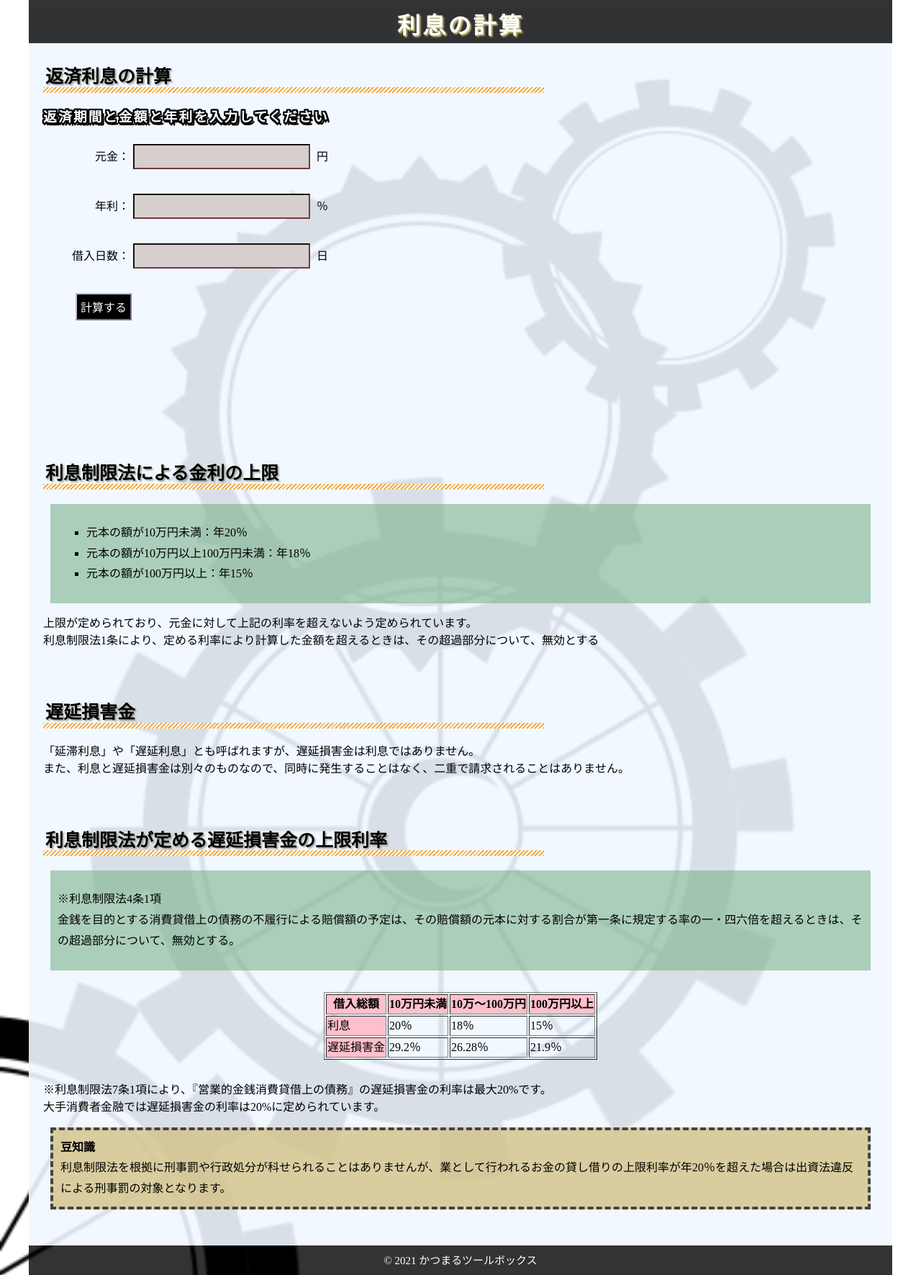
After one commit to katsuki-hub/tool, a PHP site: page /content/interest.php in a window 1280 px wide. The commit adds this page. Shown: the whole page at 72% size. Run offline with PHP 8.4, Linux system fonts and the light colour scheme.

Commit message:
interest ADD

```diff
--- a/content/dollarRate.php
+++ b/content/dollarRate.php
@@ -73,7 +73,7 @@
           <h3>日本円に換算したい＄を入力してください</h3>
           <!--入力フォーム-->
           <form method="POST" action="<?php echo es($_SERVER['PHP_SELF']); ?>">
-            <ul class="nolist">
+            <ul>
               <li>
                 <label>
                   <input type="number" name="toYen" value="<?php echo $toYen; ?>">
@@ -100,7 +100,7 @@
           <h3>米ドルに換算したい￥を入力してください</h3>
           <!--入力フォーム-->
           <form method="POST" action="<?php echo es($_SERVER['PHP_SELF']); ?>">
-            <ul class="nolist">
+            <ul>
               <li>
                 <label>
                   <input type="number" name="toDoll" value="<?php echo $toDoll; ?>">
--- /dev/null
+++ b/content/interest.php
@@ -0,0 +1,163 @@
+<!doctype html>
+<html lang="ja" prefix="og:http://ogp.me/ns#">
+
+<head>
+  <?php $title = "借入利率と利息制限法の知識" ?>
+  <?php require_once "../common/head.php"; ?>
+</head>
+
+<body>
+  <header>
+    <?php $headerTitle = "利息の計算" ?>
+    <?php require_once "../common/header.php"; ?>
+  </header>
+  <div class="wall">
+    <div class="main-wrapper">
+      <?php require_once "../common/es.php";
+      if (!checkEn($_POST)) { //文字エンコードの検証
+        $encoding = mb_internal_encoding(); //PHPが使うエンコードを調べる
+        $err = "Encoding Error! The espected encoding is" . $encoding;
+        exit($err); //エラーメッセージを出してコードのキャンセルする
+      }
+      $_POST = es($_POST); //HTMLエスケープ(xss対策)
+      ?>
+      <section>
+        <h2>返済利息の計算</h2>
+        <h3>返済期間と金額と年利を入力してください</h3>
+
+        <!--$_POSTの数字の入力チェック-->
+        <?php
+        if (isset($_POST["cash"])) {
+          $isNum = is_numeric($_POST["cash"]); //数値かどうか確認
+          if ($isNum) {
+            $cash = $_POST["cash"];
+            $error = "";
+          } else {
+            $cash = "";
+            $error = '<span class = "error">金額を入力してください！</span>';
+          }
+        } else { //POSTされた値がない場合
+          $isNum = false;
+          $cash = "";
+          $error = "";
+        }
+
+        if (isset($_POST["rate"])) {
+          $isNum2 = is_numeric($_POST["rate"]); //数値かどうか確認
+          if ($isNum2) {
+            $rate = $_POST["rate"];
+            $error2 = "";
+          } else {
+            $rate = "";
+            $error2 = '<span class = "error">年利を入力してください！</span>';
+          }
+        } else { //POSTされた値がない場合
+          $isNum2 = false;
+          $rate = "";
+          $error2 = "";
+        }
+
+        if (isset($_POST["day"])) {
+          $isNum3 = is_numeric($_POST["day"]); //数値かどうか確認
+          if ($isNum3) {
+            $day = $_POST["day"];
+            $error3 = "";
+          } else {
+            $day = "";
+            $error3 = '<span class = "error">借入日数を入力してください！</span>';
+          }
+        } else { //POSTされた値がない場合
+          $isNum3 = false;
+          $day = "";
+          $error3 = "";
+        }
+        ?>
+
+        <!--入力フォーム-->
+        <form method="POST" action="<?php echo es($_SERVER['PHP_SELF']); ?>">
+          <ul>
+            <li>
+              <label>
+                　　元金：<input type="number" name="cash" value="<?php echo $cash; ?>">
+              </label>円
+              <?php echo "<br>{$error}<br>" ?>
+              <label>
+                　　年利：<input type="text" name="rate" value="<?php echo $rate; ?>">
+              </label>％
+              <?php echo "<br>{$error2}<br>" ?>
+            </li>
+            <label>
+              借入日数：<input type="number" name="day" value="<?php echo $day; ?>">
+            </label>日
+            <?php echo "<br>{$error3}<br>" ?>
+            <li><input type="submit" value="計算する"></li>
+          </ul>
+        </form>
+
+        <!-- 数値だった場合計算結果表示 -->
+        <?php
+        if ($isNum && $isNum2 && $isNum3) {
+          echo "<HR>";
+          $cash_fmt = number_format($cash);
+          $interestRate = $rate / 100;
+          $interest = $cash * $interestRate / 365 * $day;
+          $interestFloor = floor($interest);
+          $interest_fmt = number_format($interestFloor);
+          echo '<div class = "frame">', '<span class="line">', "元金{$cash_fmt}円、年利{$rate}％、借入日数{$day}日", '</span><br><br>', "返済利息は<b>{$interest_fmt}円</b>です。<br>", '<small class="error">※1円未満の端数切り捨て</small>', '</div>';
+        }
+        ?>
+
+        <div class="br50"></div>
+        <h2>利息制限法による金利の上限</h2>
+        <div class="frame">
+          <ul>
+            <li>元本の額が10万円未満：年20％</li>
+            <li>元本の額が10万円以上100万円未満：年18％</li>
+            <li>元本の額が100万円以上：年15％</li>
+          </ul>
+        </div>
+        <p>上限が定められており、元金に対して上記の利率を超えないよう定められています。<br>利息制限法1条により、定める利率により計算した金額を超えるときは、その超過部分について、無効とする</p>
+        <div class="br30"></div>
+        <h2>遅延損害金</h2>
+        <p>「延滞利息」や「遅延利息」とも呼ばれますが、遅延損害金は利息ではありません。<br>また、利息と遅延損害金は別々のものなので、同時に発生することはなく、二重で請求されることはありません。</p>
+        <div class="br30"></div>
+        <h2>利息制限法が定める遅延損害金の上限利率</h2>
+        <div class="frame">
+          <p>※利息制限法4条1項<br>金銭を目的とする消費貸借上の債務の不履行による賠償額の予定は、その賠償額の元本に対する割合が第一条に規定する率の一・四六倍を超えるときは、その超過部分について、無効とする。</p>
+        </div>
+        <table border="1">
+          <tr bgcolor="pink">
+            <th>借入総額</th>
+            <th>10万円未満</th>
+            <th>10万～100万円</th>
+            <th>100万円以上</th>
+          </tr>
+          <tr>
+            <td bgcolor="pink">利息</td>
+            <td>20％</td>
+            <td>18％</td>
+            <td>15％</td>
+          </tr>
+          <tr>
+            <td bgcolor="pink">遅延損害金</td>
+            <td>29.2％</td>
+            <td>26.28％</td>
+            <td>21.9％</td>
+          </tr>
+        </table>
+        <p>※利息制限法7条1項により、『営業的金銭消費貸借上の債務』の遅延損害金の利率は最大20%です。<br>大手消費者金融では遅延損害金の利率は20%に定められています。</p>
+
+        <div class="frame1">
+          <b>豆知識</b><br>利息制限法を根拠に刑事罰や行政処分が科せられることはありませんが、業として行われるお金の貸し借りの上限利率が年20％を超えた場合は出資法違反による刑事罰の対象となります。
+        </div>
+        <div class="br30"></div>
+      </section>
+    </div><!-- /main-wrapper -->
+  </div><!-- /wall -->
+  <footer>
+    <?php require_once "../common/footer.php"; ?>
+  </footer>
+  <script src="https://code.jquery.com/jquery-3.6.0.min.js" integrity="sha256-/xUj+3OJU5yExlq6GSYGSHk7tPXikynS7ogEvDej/m4=" crossorigin="anonymous"></script>
+</body>
+
+</html>
--- a/css/style.css
+++ b/css/style.css
@@ -130,7 +130,7 @@ h3 {
   color: #FF0000;
 }
 
-.nolist {
+section li {
   list-style-type: none;
 }
 
@@ -175,6 +175,10 @@ footer {
   color: #fff;
 }
 
+.br30 {
+  height: 30px;
+}
+
 .br50 {
   height: 50px;
 }
@@ -190,9 +194,25 @@ footer {
   line-height: 1.8em;
 }
 
+.frame1 {
+  padding: 10px;
+  margin: 10px;
+  background-color: rgba(212, 195, 137, 0.8);
+  line-height: 1.8em;
+  border: 4px dashed #444444;
+}
+
+.frame li {
+  list-style: square;
+}
+
 .line {
   color: #444444;
-  text-decoration: underline dotted red 4px;
+  border-bottom: dotted red 3px;
+}
+
+table {
+  margin: 30px auto;
 }
 
 /*=====================
--- a/index.php
+++ b/index.php
@@ -50,6 +50,7 @@
           <a href="content/worldCovid.php" class="clm3"><img src="images/covid_world.png" alt="世界累積データ"></a>
           <a href="content/rate.php" class="clm3"><img src="images/saiken.png" alt="債権係数"></a>
           <a href="content/dollarRate.php" class="clm3"><img src="images/yendol.png" alt="円ドル変換"></a>
+          <a href="content/interest.php" class="clm3"><img src="images/risoku.png" alt="利息計算"></a>
         </div><!-- /column -->
       </section>
     </div><!-- /main-wrapper -->
```
Also changed, not shown: content/rate.php (+4 -4 lines), images/risoku.png (added).
